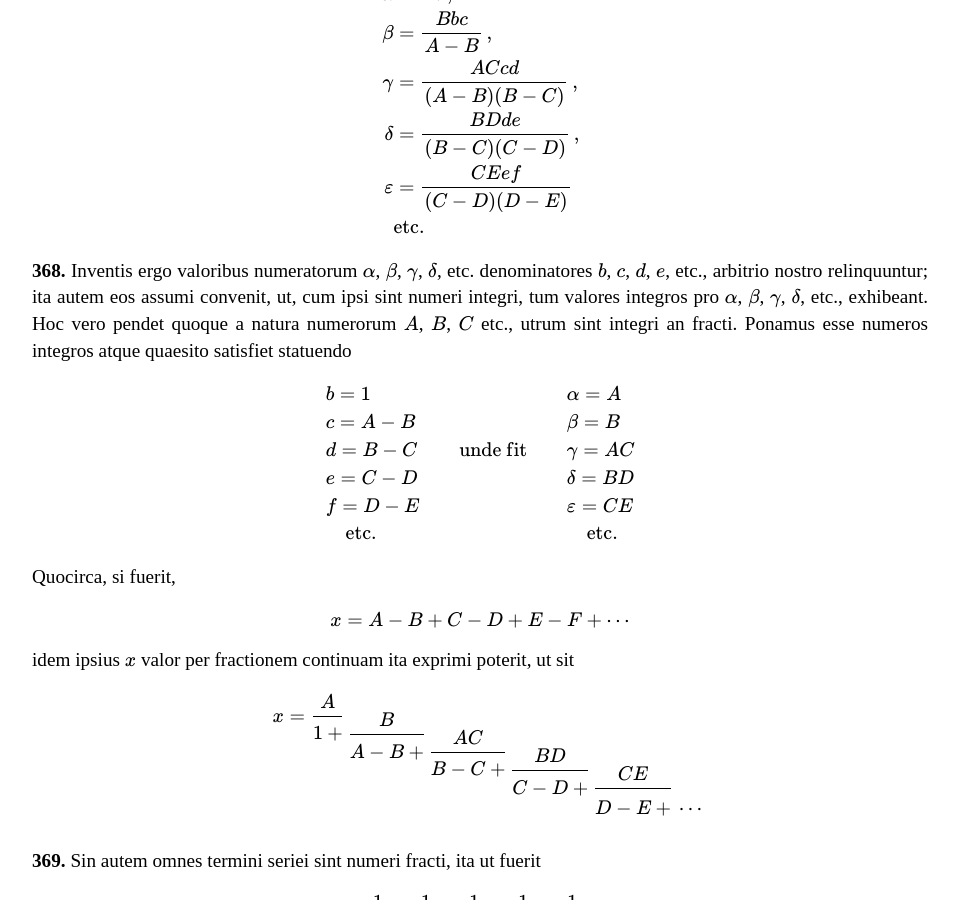
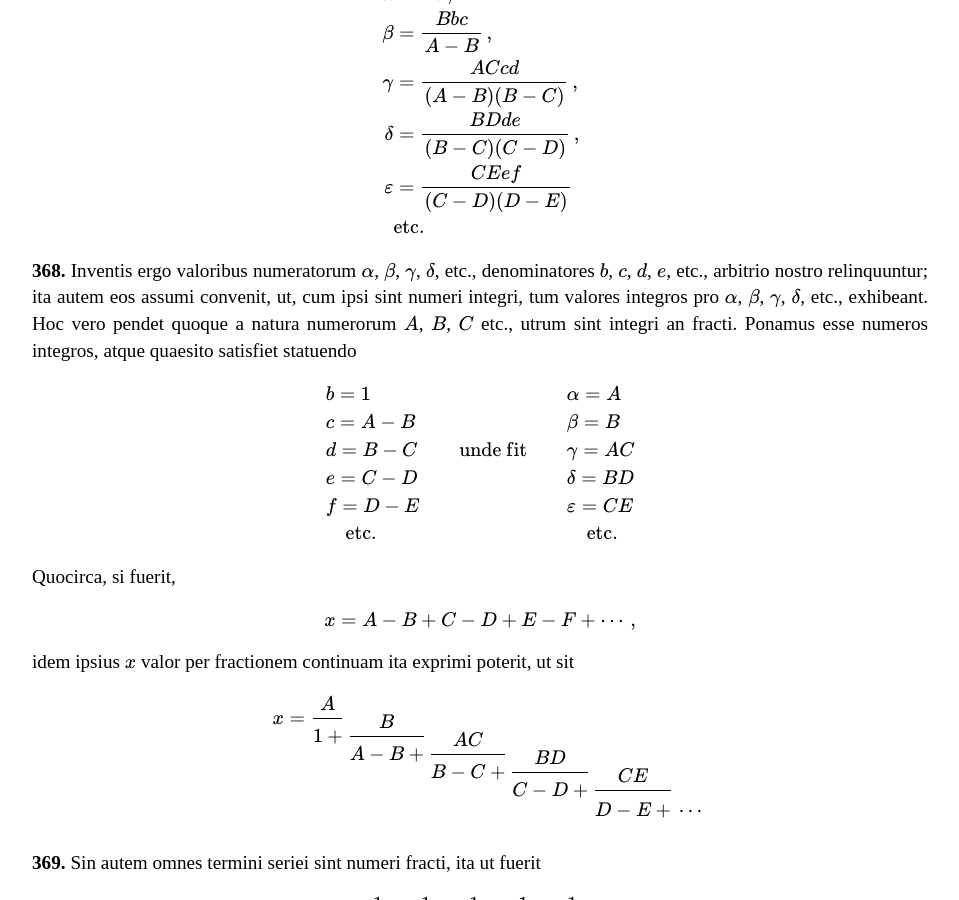
Before and after one commit to ttdoucet/ttdoucet.github.io, a Jekyll site: the page built from euler/e101.html, in a window 1280 px wide and 900 px high, scrolled down 7079 px. Shown: the whole window, without its empty margins (160-1119 px from the left). Built offline with Jekyll 4.4.1, drawn with Linux system fonts in a browser that asks for light colours; formulas are drawn with MathJax 3.

Commit message:
Corrected errors in transcription.

```diff
--- a/euler/e101.html
+++ b/euler/e101.html
@@ -393,11 +393,11 @@ erit
 
 
 <p><esec>368.</esec>
-Inventis ergo valoribus numeratorum \(\alpha\), \(\beta\), \(\gamma\), \(\delta\),  etc. denominatores
+Inventis ergo valoribus numeratorum \(\alpha\), \(\beta\), \(\gamma\), \(\delta\),  etc., denominatores
 \(b\), \(c\), \(d\), \(e\), etc., arbitrio nostro relinquuntur; ita autem eos assumi convenit,
 ut, cum ipsi sint numeri integri, tum valores integros pro \(\alpha\), \(\beta\), \(\gamma\), \(\delta\), etc.,
 exhibeant. Hoc vero pendet quoque a natura numerorum \(A\), \(B\), \(C\) etc.,
-utrum sint integri an fracti. Ponamus esse numeros integros atque quaesito
+utrum sint integri an fracti. Ponamus esse numeros integros, atque quaesito
 satisfiet statuendo
 
 \begin{array}{lll}
@@ -412,7 +412,7 @@ satisfiet statuendo
 Quocirca, si fuerit,
 
 \begin{equation}
-x = A-B+C-D+E-F+\cdots
+x = A-B+C-D+E-F+\cdots\,,
 \end{equation}
 
 idem ipsius \(x\) valor per fractionem continuam ita exprimi poterit, ut sit
```
